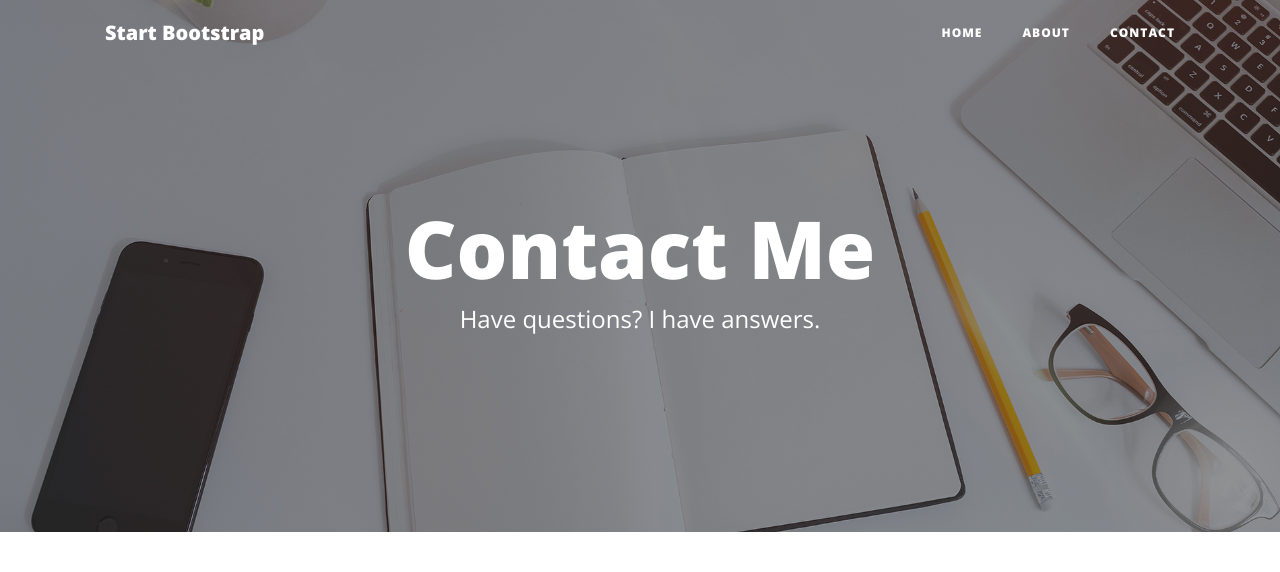
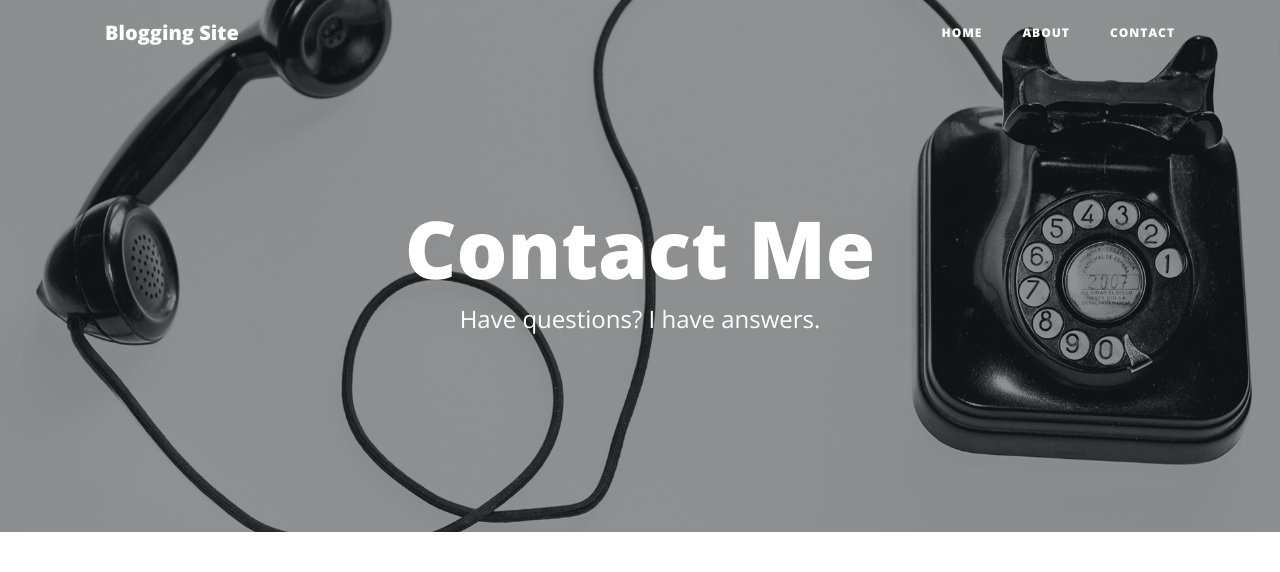
Before and after one commit to Ebad8931/BloggingSite, a Flask app: page /contact in a window 1280 px wide. Shown: the top 572 px of the page. Run offline with Flask 2, Linux system fonts and the light colour scheme; some libraries are stand-ins or nearby versions.

Commit message:
Contact Us Image and Blog title fix

```diff
--- a/templates/contact.html
+++ b/templates/contact.html
@@ -3,7 +3,7 @@
 {% block body %}
 
   <!-- Page Header -->
-  {% set f_name = url_for('static', filename='img/home-bg.jpg') %}
+  {% set f_name = url_for('static', filename='img/contact-bg.jpg') %}
   <header class="masthead" style="background-image: url( {{ f_name }} )">
     <div class="overlay"></div>
     <div class="container">
--- a/templates/layout.html
+++ b/templates/layout.html
@@ -35,7 +35,7 @@
   <!-- Navigation -->
   <nav class="navbar navbar-expand-lg navbar-light fixed-top" id="mainNav">
     <div class="container">
-      <a class="navbar-brand" href="/">Start Bootstrap</a>
+      <a class="navbar-brand" href="/">{{params['blog_name']}}</a>
       <button class="navbar-toggler navbar-toggler-right" type="button" data-toggle="collapse" data-target="#navbarResponsive" aria-controls="navbarResponsive" aria-expanded="false" aria-label="Toggle navigation">
         Menu
         <i class="fas fa-bars"></i>
```
